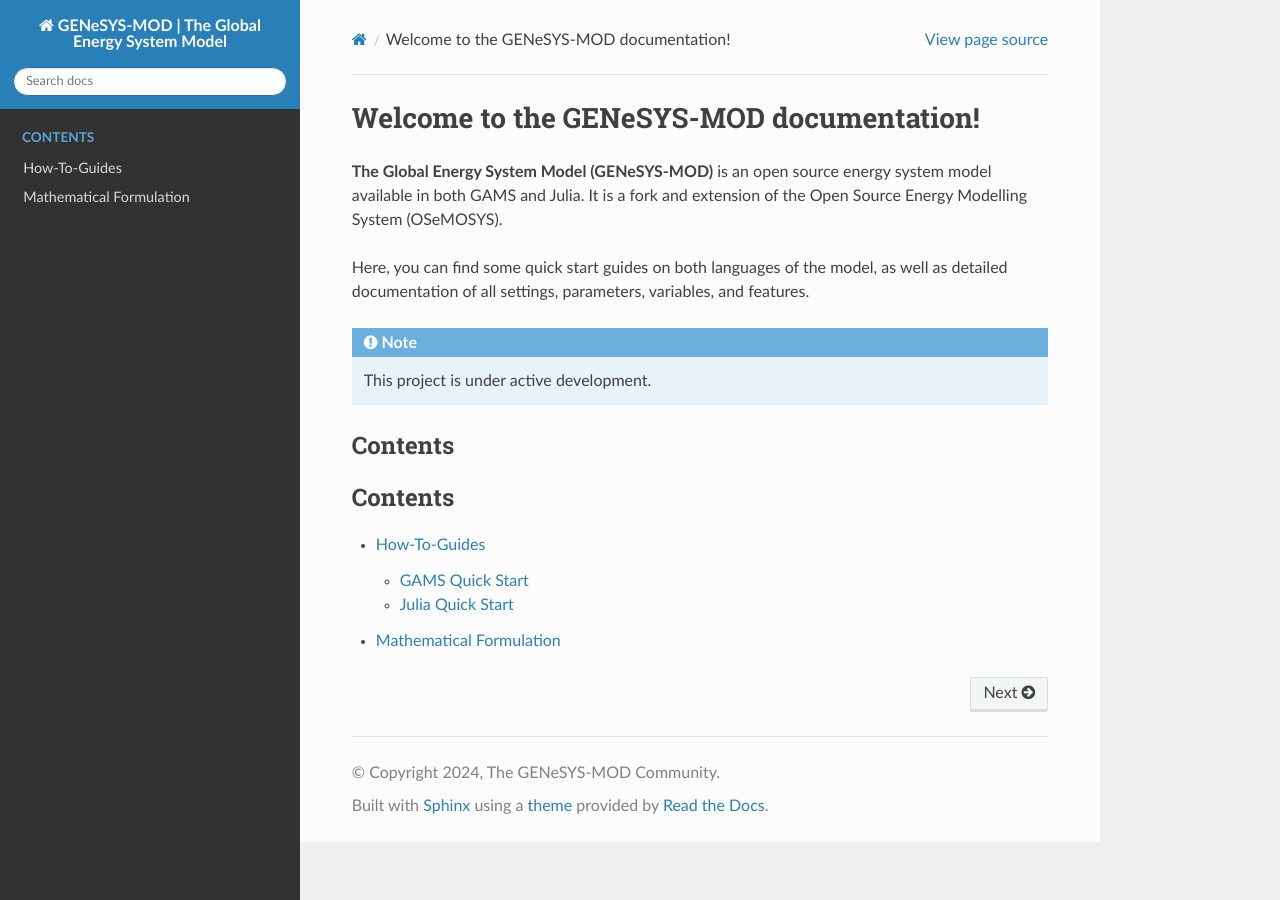
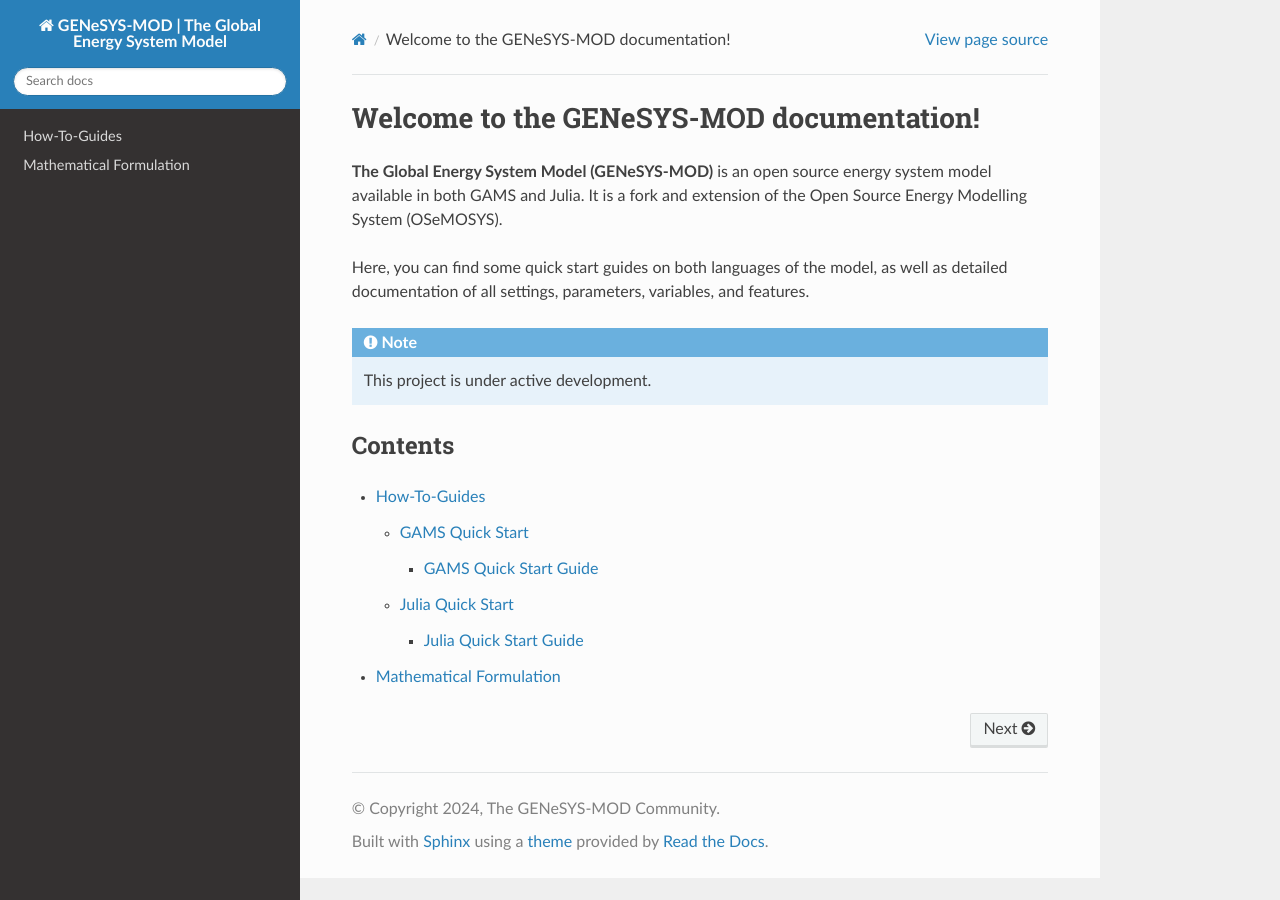
Before and after one commit to GENeSYS-MOD/GENeSYS_MOD.readthedocs, a Sphinx documentation site: the page built from docs/source/index.rst, in a window 1280 px wide. Built offline with Sphinx 7.4.7 and the Read the Docs theme 3.1.0, drawn with Linux system fonts in a browser that asks for light colours; pages that are not in the unit, such as notebooks, are missing from menus.

Commit message:
changes to toctree

```diff
--- a/docs/source/index.rst
+++ b/docs/source/index.rst
@@ -13,10 +13,9 @@ Contents
 --------
 
 .. toctree::
-   :maxdepth: 2
-   :caption: Contents
+   :maxdepth: 3
 
-   home
+   .
    release_notes
    how_to_guides/index
    mathematical_formulation/index
```
